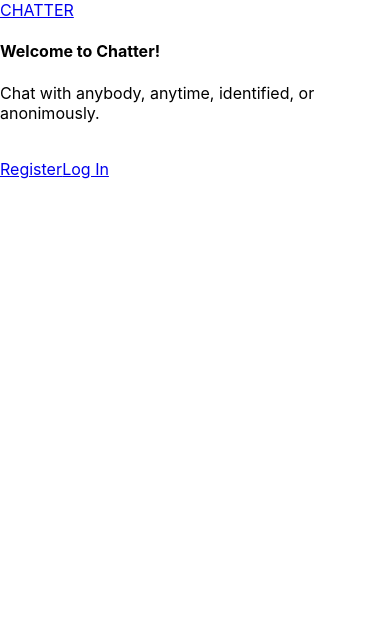
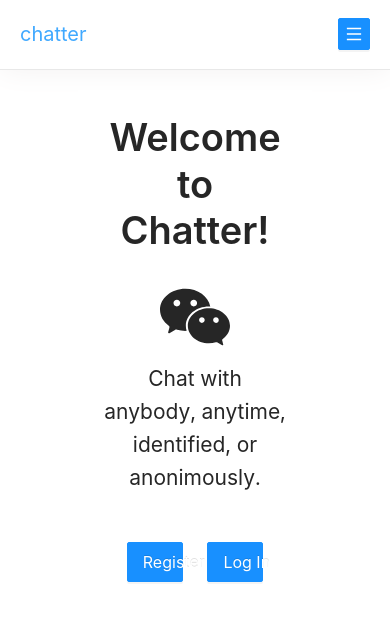
Before and after one commit to arthur404dev/Chatter, a React (Create React App) app in the folder web/: page / in a window 390 px wide. Shown: the top 620 px of the page. Built offline with nearby package versions, Linux system fonts and the light colour scheme.

Commit message:
Add FrontEnd Landing and Layout Styling
Tested for responsiveness and used antd libraries to profissionalize the development.

```diff
--- a/web/src/App.jsx
+++ b/web/src/App.jsx
@@ -7,7 +7,7 @@ import { setCurrentUser, logoutUser } from "./actions/auth.actions";
 import { Provider } from "react-redux";
 import { store } from "./store";
 
-import Navbar from "./components/layout/Navbar";
+import { Navbar } from "./components/layout/Navbar";
 import Routes from "./components/routes/Routes";
 
 import "./App.scss";
--- a/web/src/App.scss
+++ b/web/src/App.scss
@@ -0,0 +1 @@
+@import "~antd/dist/antd.css";
--- a/web/src/components/layout/Navbar.jsx
+++ /dev/null
@@ -1,20 +0,0 @@
-import React, { Component } from "react";
-import { Link } from "react-router-dom";
-
-class Navbar extends Component {
-  render() {
-    return (
-      <div className="navbar">
-        <nav className="navbar__left">
-          <div className="navbar__left_logo logo">
-            <Link to="/" className="logo__link">
-              CHATTER
-            </Link>
-          </div>
-        </nav>
-      </div>
-    );
-  }
-}
-
-export default Navbar;
--- /dev/null
+++ b/web/src/components/layout/Navbar/Navbar.jsx
@@ -0,0 +1,61 @@
+import React, { Component } from "react";
+import LeftMenu from "./Sections/LeftMenu";
+import RightMenu from "./Sections/RightMenu";
+import { Drawer, Button } from "antd";
+import { MenuOutlined } from "@ant-design/icons";
+// Import Scss
+import "./Navbar.scss";
+
+class Navbar extends Component {
+  state = {
+    current: "mail",
+    visible: false
+  };
+  showDrawer = () => {
+    this.setState({
+      visible: true
+    });
+  };
+  onClose = () => {
+    this.setState({
+      visible: false
+    });
+  };
+  render() {
+    return (
+      <nav className="navBar">
+        <div className="navBar__logo">
+          <a className="navBar__logo_link" href="/">
+            chatter
+          </a>
+        </div>
+        <div className="navBar__menu menu">
+          <div className="menu__left">
+            <LeftMenu />
+          </div>
+          <div className="menu__right">
+            <RightMenu />
+          </div>
+          <Button
+            className="menu__btn"
+            type="primary"
+            onClick={this.showDrawer}
+            icon={<MenuOutlined />}
+          />
+          <Drawer
+            title="Menu"
+            placement="right"
+            closable={false}
+            onClose={this.onClose}
+            visible={this.state.visible}
+            className="menu__drawer"
+          >
+            <LeftMenu className="menu__drawer_item" />
+            <RightMenu className="menu__drawer_item" />
+          </Drawer>
+        </div>
+      </nav>
+    );
+  }
+}
+export default Navbar;
--- /dev/null
+++ b/web/src/components/layout/Navbar/Navbar.scss
@@ -0,0 +1,86 @@
+.navBar {
+  padding: 0 20px;
+  border-bottom: solid 1px #e8e8e8;
+  overflow: auto;
+  box-shadow: 0 0 30px #f3f1f1;
+  &__logo {
+    width: 150px;
+    float: left;
+    &_link {
+      display: inline-block;
+      font-size: 20px;
+      padding: 19px 20px;
+    }
+  }
+  .menu {
+    width: calc(100% - 150px);
+    float: left;
+    .ant-menu-item {
+      padding: 0px;
+    }
+    .ant-menu-submenu-title {
+      padding: 0px 5px;
+    }
+    .ant-menu-submenu-title {
+      padding: 10px 20px;
+    }
+    .ant-menu-item a,
+    .ant-menu-submenu-title a {
+      padding: 10px 15px;
+    }
+    .ant-menu-horizontal {
+      border-bottom: none;
+    }
+    &__left {
+      float: left;
+    }
+    &__right {
+      float: right;
+    }
+    &__btn {
+      float: right;
+      height: 32px;
+      padding: 6px;
+      margin-top: 18px;
+      display: none;
+    }
+    .ant-drawer-body {
+      padding: 0;
+      .ant-menu-horizontal > .ant-menu-item,
+      .ant-menu-horizontal > .ant-menu-submenu {
+        display: inline-block;
+        width: 100%;
+      }
+      .ant-menu-horizontal {
+        border-bottom: none;
+      }
+      .ant-menu-horizontal > .ant-menu-item:hover {
+        border-bottom-color: transparent;
+      }
+    }
+  }
+}
+
+@media (max-width: 767px) {
+  .navBar {
+    &__logo {
+      a {
+        margin-left: -20px;
+      }
+    }
+    .menu {
+      &__left,
+      &__right {
+        display: none;
+      }
+      &__btn {
+        display: inline-block;
+      }
+
+      .ant-menu-item,
+      .ant-menu-submenu-title {
+        padding: 1px 20px;
+      }
+    }
+  }
+}
--- /dev/null
+++ b/web/src/components/layout/Navbar/Sections/LeftMenu.jsx
@@ -0,0 +1,31 @@
+import React, { Component } from "react";
+import { Menu } from "antd";
+const SubMenu = Menu.SubMenu;
+const MenuItemGroup = Menu.ItemGroup;
+class LeftMenu extends Component {
+  render() {
+    return (
+      <Menu mode="horizontal">
+        <Menu.Item key="mail">
+          <a href="/">Home</a>
+        </Menu.Item>
+        <SubMenu title={<span>Rooms</span>}>
+          <MenuItemGroup title="Code">
+            <Menu.Item key="setting:1">
+              <a href="/chat/javascript">Javascript</a>
+            </Menu.Item>
+            <Menu.Item key="setting:2">Python</Menu.Item>
+          </MenuItemGroup>
+          <MenuItemGroup title="Stocks">
+            <Menu.Item key="setting:3">Predictions</Menu.Item>
+            <Menu.Item key="setting:4">Bidding</Menu.Item>
+          </MenuItemGroup>
+        </SubMenu>
+        <Menu.Item key="alipay">
+          <a href="/chat">Live Chat</a>
+        </Menu.Item>
+      </Menu>
+    );
+  }
+}
+export default LeftMenu;
--- /dev/null
+++ b/web/src/components/layout/Navbar/Sections/RightMenu.jsx
@@ -0,0 +1,19 @@
+import React, { Component } from "react";
+import { Menu } from "antd";
+const SubMenu = Menu.SubMenu;
+const MenuItemGroup = Menu.ItemGroup;
+class RightMenu extends Component {
+  render() {
+    return (
+      <Menu mode="horizontal">
+        <Menu.Item key="mail">
+          <a href="/login">Log-in</a>
+        </Menu.Item>
+        <Menu.Item key="app">
+          <a href="/register">Register</a>
+        </Menu.Item>
+      </Menu>
+    );
+  }
+}
+export default RightMenu;
--- /dev/null
+++ b/web/src/components/layout/Navbar/index.js
@@ -0,0 +1 @@
+export { default as Navbar } from "./Navbar.jsx";
--- a/web/src/components/views/Landing/Landing.jsx
+++ b/web/src/components/views/Landing/Landing.jsx
@@ -1,31 +1,50 @@
 import React, { Component } from "react";
 import { Link } from "react-router-dom";
+import { Typography, Card, Button } from "antd";
+import { WechatFilled } from "@ant-design/icons";
+// Import Scss
+import "./Landing.scss";
+// Extract Typography variants
+const { Title, Paragraph } = Typography;
 
 class Landing extends Component {
   render() {
     return (
       <div className="landing">
-        <div className="container">
+        <Card className="container" bordered={false}>
           <div className="container__title">
-            <h4 className="container__title_text welcome">
+            <Title className="container__title_text welcome">
               Welcome to Chatter!
-            </h4>
+            </Title>
+            <WechatFilled className="container__title_icon" />
           </div>
           <div className="container__description">
-            <p className="container__description_text description">
+            <Paragraph className="container__description_text description">
               Chat with anybody, anytime, identified, or anonimously.
-            </p>
+            </Paragraph>
             <br />
           </div>
           <div className="container__cta">
+            <Button
+              size="large"
+              type="primary"
+              className="container__cta_button"
+            >
               <Link to="/register" className="container__cta_button register">
                 Register
               </Link>
+            </Button>
+            <Button
+              size="large"
+              type="primary"
+              className="container__cta_button"
+            >
               <Link to="/login" className="container__cta_button login">
                 Log In
               </Link>
+            </Button>
           </div>
-        </div>
+        </Card>
       </div>
     );
   }
--- a/web/src/components/views/Landing/Landing.scss
+++ b/web/src/components/views/Landing/Landing.scss
@@ -0,0 +1,30 @@
+.landing {
+  text-align: center;
+  justify-content: center;
+  align-items: center;
+  .container {
+    width: 60%;
+    margin: auto;
+    display: flexbox;
+    margin-top: 5%;
+    &__title {
+      &_icon {
+        font-size: 5em;
+        margin: 5%;
+      }
+    }
+    &__description {
+      margin-bottom: 3%;
+      &_text {
+        font-size: 1.5em;
+      }
+    }
+    &__cta {
+      display: flex;
+      justify-content: space-evenly;
+      &_button {
+        width: 30%;
+      }
+    }
+  }
+}
--- a/web/src/index.scss
+++ b/web/src/index.scss
@@ -1,14 +1,6 @@
 body {
   margin: 0;
   padding: 0;
-  font-family: -apple-system, BlinkMacSystemFont, "Segoe UI", "Roboto", "Oxygen",
-    "Ubuntu", "Cantarell", "Fira Sans", "Droid Sans", "Helvetica Neue",
-    sans-serif;
-  -webkit-font-smoothing: antialiased;
-  -moz-osx-font-smoothing: grayscale;
+  font-family: sans-serif;
+  height: 100vh;
 }
-
-code {
-  font-family: source-code-pro, Menlo, Monaco, Consolas, "Courier New",
-    monospace;
-}
```
Lines whose indentation alone changed are shown as unchanged.
